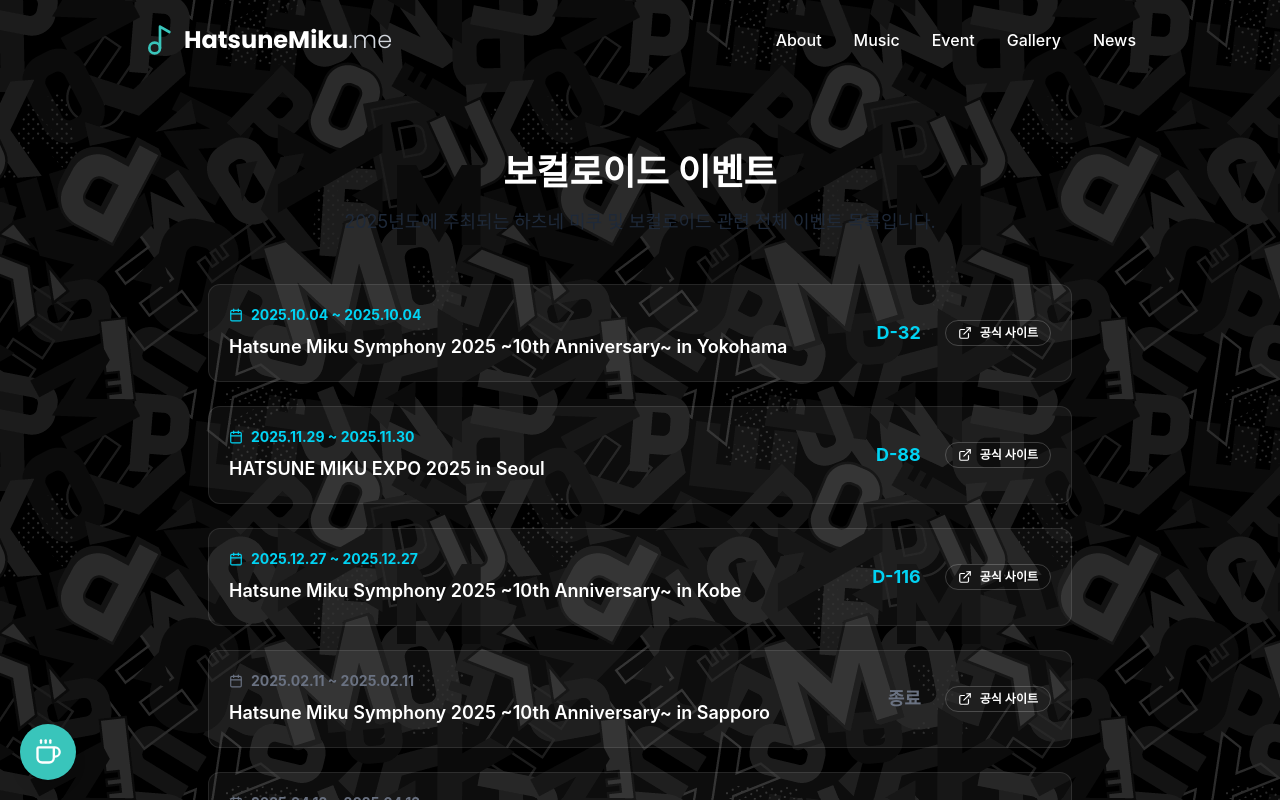
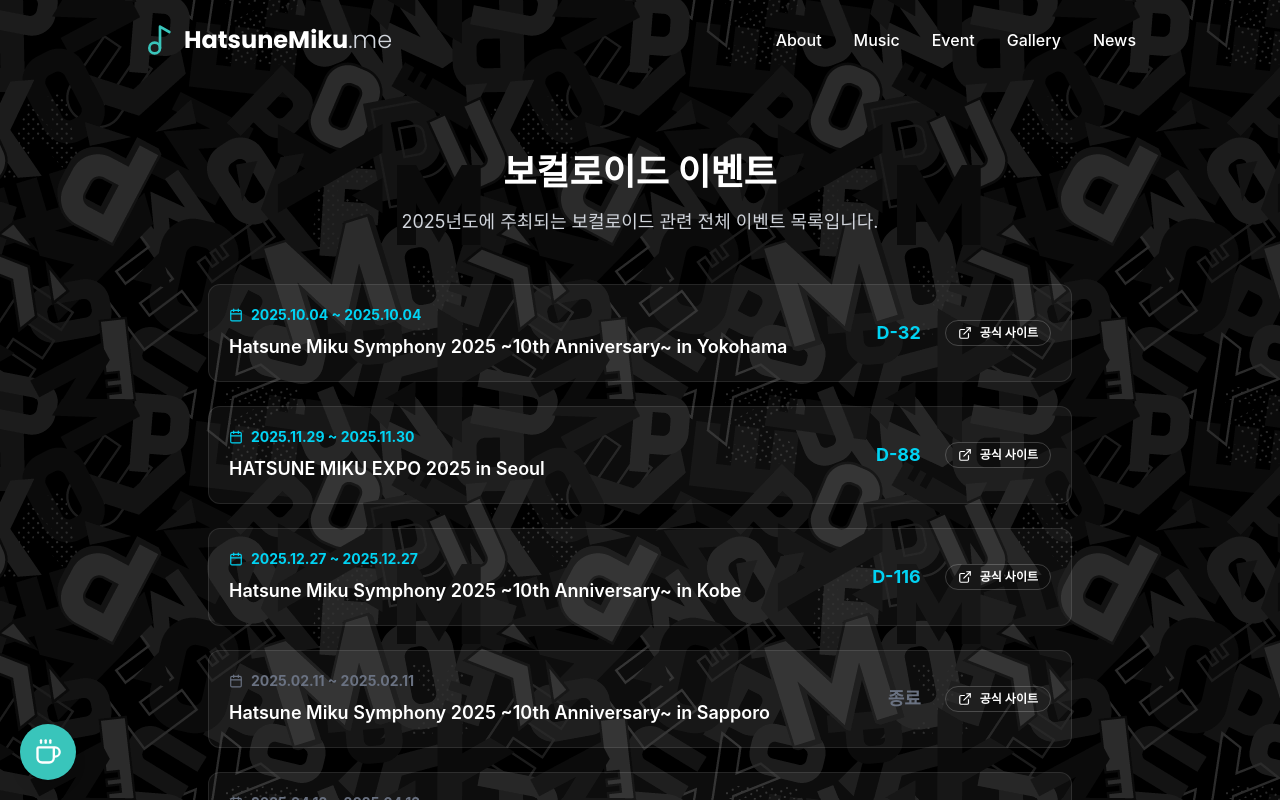
Before and after one commit to laterre39/hatsunemiku-me-service-2025, a Next.js app: page /event in a window 1280 px wide. Shown: the top 800 px of the page. Built offline with nearby package versions, Linux system fonts and the light colour scheme.

Commit message:
design(event): 이벤트 페이지 서브타이틀 수정

```diff
--- a/src/app/event/page.tsx
+++ b/src/app/event/page.tsx
@@ -56,7 +56,7 @@ export default function EventPage() {
         <main ref={mainRef} className="mx-auto max-w-4xl py-12 px-4 scroll-mt-20">
             <div className="text-center mb-12">
                 <h1 className="text-4xl font-bold text-white mb-4">보컬로이드 이벤트</h1>
-                <p className="text-lg">{currentYear}년도에 주최되는 하츠네 미쿠 및 보컬로이드 관련 전체 이벤트 목록입니다.</p>
+                <p className="text-lg text-gray-300">{currentYear}년도에 주최되는 보컬로이드 관련 전체 이벤트 목록입니다.</p>
             </div>
 
             <ul className="space-y-6">
```
